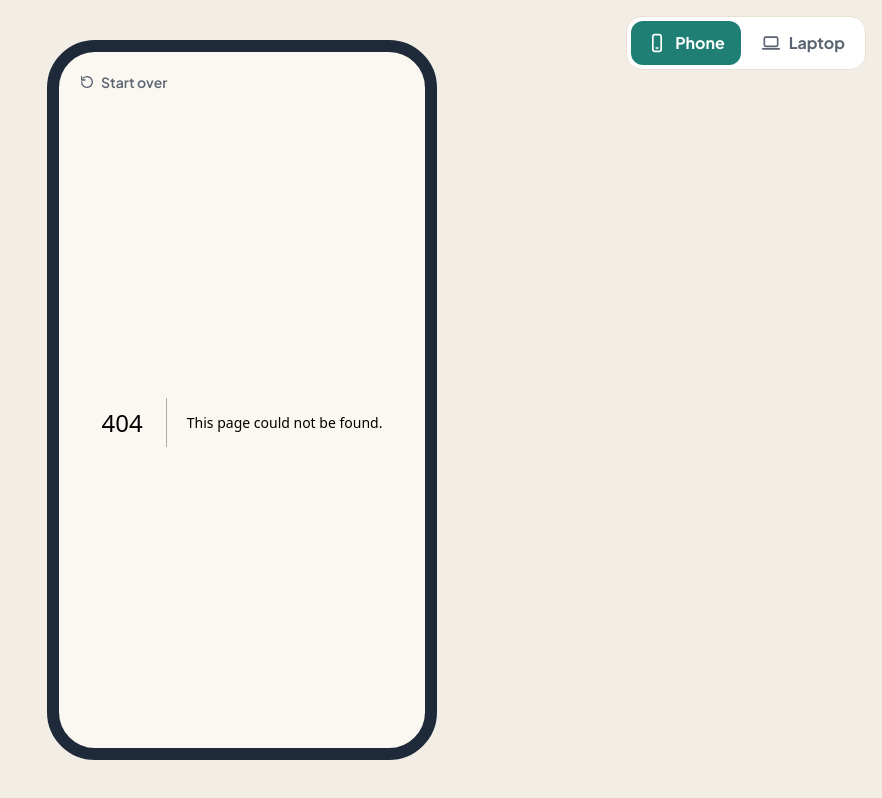
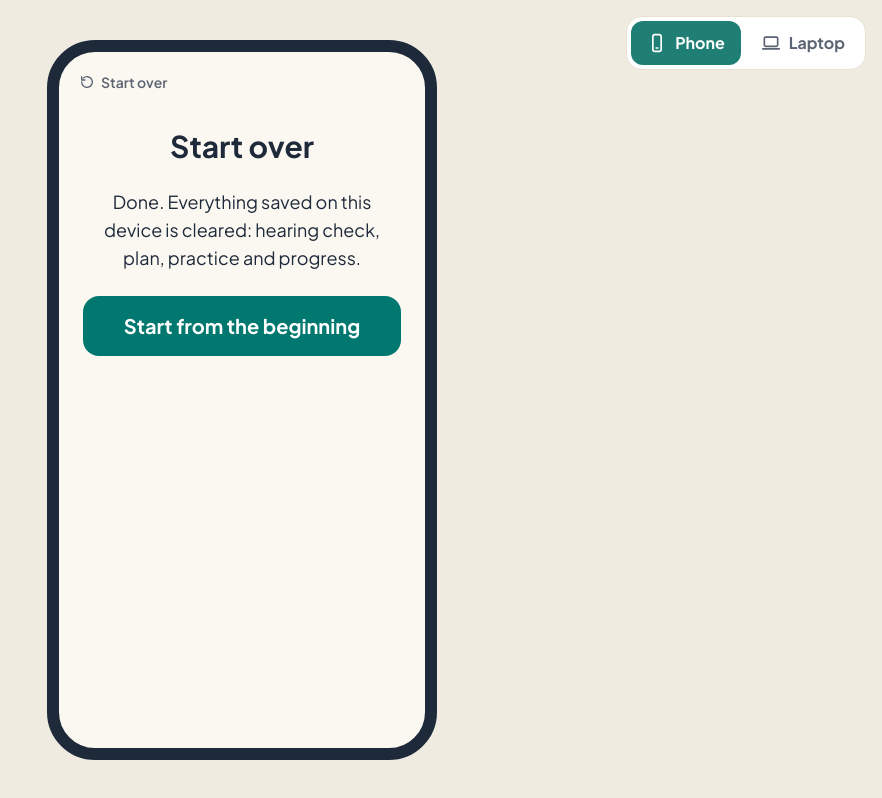
Before and after one commit to whynobro/SeeSpeakAi, a Next.js app: page /reset in a window 1280 px wide. Before the commit this address had no page. Shown: the whole page, without its empty margins (398-1280 px from the left). Built offline with nearby package versions, Linux system fonts and the light colour scheme.

Commit message:
feat: /reset clears everything saved on this device so the next tester starts fresh (#88)

```diff
--- /dev/null
+++ b/src/app/reset/page.tsx
@@ -0,0 +1,52 @@
+'use client';
+
+import Link from 'next/link';
+import { useEffect, useState } from 'react';
+
+/** Remove every SeeSpeak key from one storage area. Safe when storage is blocked. */
+function clearArea(area: Storage | undefined): number {
+  if (!area) return 0;
+  const keys: string[] = [];
+  for (let i = 0; i < area.length; i++) {
+    const key = area.key(i);
+    if (key && key.toLowerCase().startsWith('seespeak')) keys.push(key);
+  }
+  keys.forEach((key) => area.removeItem(key));
+  return keys.length;
+}
+
+/**
+ * Start over: clears the hearing check, plan, practice history, settings and tester nickname saved on this
+ * device, so the next person starts fresh. Everything lives on the device, so this is all there is to clear.
+ */
+export default function ResetPage() {
+  const [cleared, setCleared] = useState<number | null>(null);
+
+  useEffect(() => {
+    const timer = setTimeout(() => {
+      let n = 0;
+      try {
+        n += clearArea(window.localStorage);
+        n += clearArea(window.sessionStorage);
+      } catch {
+        // Storage blocked: nothing was saved, so there is nothing to clear.
+      }
+      setCleared(n);
+    }, 0);
+    return () => clearTimeout(timer);
+  }, []);
+
+  return (
+    <main className="mx-auto flex w-full max-w-md flex-col gap-6 p-6 text-center">
+      <h1 className="text-3xl font-bold">Start over</h1>
+      <p role="status" className="text-lg">
+        {cleared === null
+          ? 'Clearing this device...'
+          : 'Done. Everything saved on this device is cleared: hearing check, plan, practice and progress.'}
+      </p>
+      <Link href="/" className="min-h-14 rounded-2xl bg-teal-700 px-6 py-4 text-xl font-bold text-white">
+        Start from the beginning
+      </Link>
+    </main>
+  );
+}
```
